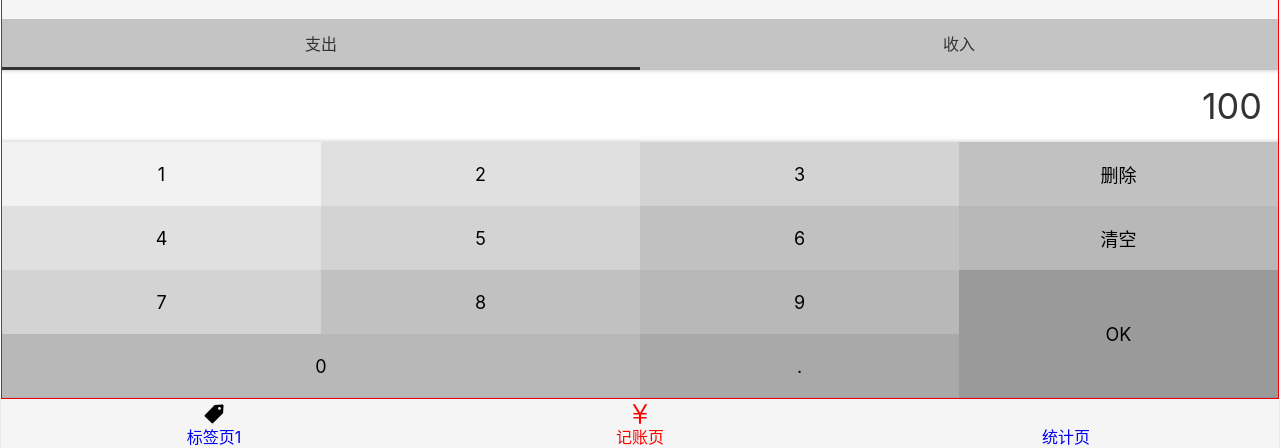
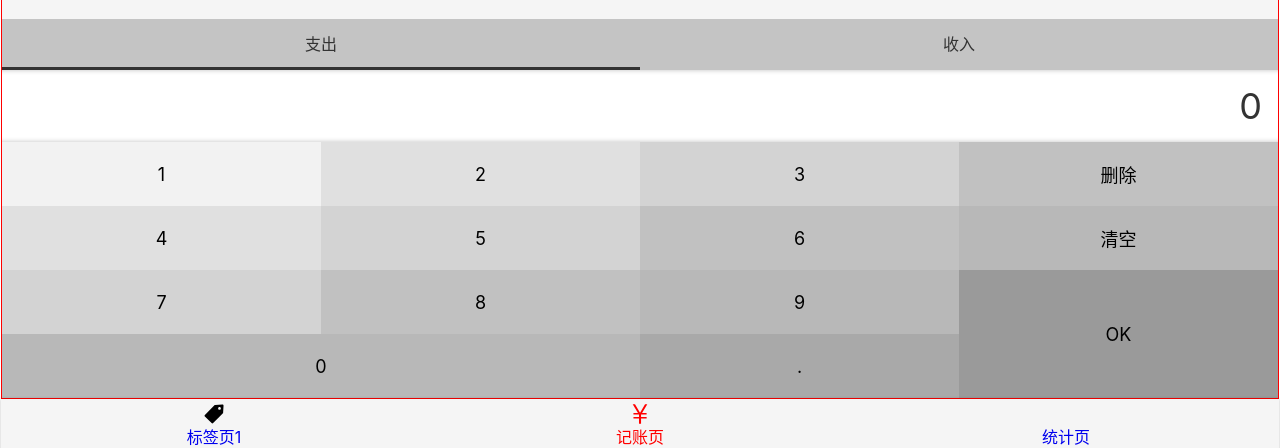
Before and after one commit to maqunchao/accoutMoney, a React app: page /#/money in a window 1280 px wide. Shown: the part 346-794 px from the top of the page. Built offline with nearby package versions, Linux system fonts and the light colour scheme.

Commit message:
money页面数字键盘点击事件

```diff
--- a/src/components/Nav.tsx
+++ b/src/components/Nav.tsx
@@ -1,5 +1,5 @@
 import styled from "styled-components";
-import { Link, NavLink } from "react-router-dom";
+import { NavLink } from "react-router-dom";
 import Icon from "./Icon";
 
 //treeShaking 不适用于require
--- a/src/views/Money.tsx
+++ b/src/views/Money.tsx
@@ -20,39 +20,9 @@ function Money() {
   return (
     <MyLayout>
       <TagsSection/>
-      <NoteSection>
-        <label>
-          <span>备注</span>
-          <input type="text" placeholder="在这里添加备注" />
-        </label>
-      </NoteSection>
-      <CategorySection>
-        <ul>
-          <li className="selected">支出</li>
-          <li>收入</li>
-        </ul>
-      </CategorySection>
-      <NumberPadSection>
-        <div className="output">
-          100
-        </div>
-        <div className="pad clearfix">
-          <button>1</button>
-          <button>2</button>
-          <button>3</button>
-          <button>删除</button>
-          <button>4</button>
-          <button>5</button>
-          <button>6</button>
-          <button>清空</button>
-          <button>7</button>
-          <button>8</button>
-          <button>9</button>
-          <button className="ok">OK</button>
-          <button className="zero">0</button>
-          <button className="dot">.</button>
-        </div>
-      </NumberPadSection>
+      <NoteSection/>
+      <CategorySection/>
+      <NumberPadSection/>
     </MyLayout>
   );
 }
--- a/src/views/Money/CategorySection.tsx
+++ b/src/views/Money/CategorySection.tsx
@@ -1,27 +1,77 @@
+import React, { useRef, useState } from "react";
 import styled from "styled-components";
 
-const CategorySection = styled.section`
+const Wrapper = styled.section`
   > ul {
-    display:flex;
+    display: flex;
     background: #c4c4c4;
     > li {
-      width:50%;
+      width: 50%;
       text-align: center;
-      padding:16px 0;
+      padding: 16px 0;
       position: relative;
-      &.selected::after{  //用&. 等于是被包含在li面 替换了  >li .selected
+      &.selected::after {
+        //用&. 等于是被包含在li面 替换了  >li .selected
         /* border-bottom: 10px solid #333; */
-        content:"";
-        display:block;
-        height:3px;
-        background:#333;
-        position:absolute;
-        bottom:0;
-        width:100%;  //使用绝对定位后, 需要给宽度, 否则没有宽度
-        left:0;
+        content: "";
+        display: block;
+        height: 3px;
+        background: #333;
+        position: absolute;
+        bottom: 0;
+        width: 100%; //使用绝对定位后, 需要给宽度, 否则没有宽度
+        left: 0;
       }
     }
   }
 `;
 
-export {CategorySection}
+const CategorySection: React.FC = () => {
+  const categoryMap = {'-':'支出','+':'收入' }
+  type Keys = keyof typeof categoryMap;
+  //const [categoryList] = useState<('-' | '+')[]>(['-', '+']);  //categoryList这个类型进行收缩到 只有-和+
+  const [categoryList] = useState<Keys[]>(['-', '+']);  //categoryList这个类型进行收缩到 只有-和+
+
+  const [category, setCategory] = useState("-");
+
+
+  return (
+    <Wrapper>
+      <ul>
+        {
+          categoryList.map(x => {
+            return(
+              <li
+              key={x}
+              className={category === x ? "selected" : ""}
+              onClick={() => {
+                setCategory(x);
+              }}
+            >
+              {categoryMap[x]}
+            </li>
+            )
+          })
+        }
+        {/* <li
+          className={category === "-" ? "selected" : ""}
+          onClick={() => {
+            setCategory("-");
+          }}
+        >
+          支出
+        </li>
+        <li
+          className={category === "+" ? "selected" : ""}
+          onClick={() => {
+            setCategory("+");
+          }}
+        >
+          收入
+        </li> */}
+      </ul>
+    </Wrapper>
+  );
+};
+
+export { CategorySection };
--- a/src/views/Money/NoteSection.tsx
+++ b/src/views/Money/NoteSection.tsx
@@ -1,24 +1,61 @@
+import React, { useRef, useState } from "react";
 import styled from "styled-components";
 
-
-const NoteSection = styled.section`
+const Wrapper = styled.section`
   background: #f5f5f5;
-  padding:10px 16px;
+  padding: 10px 16px;
   font-size: 14px;
   > label {
     display: flex;
     align-items: center;
-    >span {
+    > span {
       margin-right: 16px;
       white-space: nowrap;
     }
-    >input{
+    > input {
       display: block;
-      width:100%;
-      height:72px;
-      border:none;
+      width: 100%;
+      height: 72px;
+      border: none;
       background: none;
     }
   }
 `;
+
+//react的onChange会在输入每个字符的时候,就触发
+//HTML的onChange在你鼠标移走的时候触发, 早于onBulr
+
+
+const NoteSection: React.FC = () => {
+  const [note, setNote] = useState("");
+
+  //给input添加vaule和onChange方法变成受控组件,
+  // value={note}
+  // onChange={(e) => setNote(e.target.value)}
+
+  //非受控组件 defaultVaule, onbulr,在失去焦点时候获取值
+  const getNote = (value:string)=>{
+    console.log(value);
+    console.log("ref", refInput.current?.value);
+    setNote(value);
+  }
+
+  const refInput = useRef<HTMLInputElement>(null);
+
+  return (
+    <Wrapper>
+      <label>
+        <span>备注</span>
+        <input
+          type="text"
+          placeholder="在这里添加备注"
+          defaultValue={note}
+          onBlur={(e)=> {getNote(e.target.value)}}
+          ref={refInput}
+        />
+      </label>
+    </Wrapper>
+  );
+};
+
 export { NoteSection };
--- a/src/views/Money/NumberPadSection.tsx
+++ b/src/views/Money/NumberPadSection.tsx
@@ -1,56 +1,58 @@
+import React, { useRef, useState } from "react";
 import styled from "styled-components";
+import { Wrapper } from "./NumberPadSection/Wrapper";
+import { genertateOutput } from "./NumberPadSection/genertateOutput";
 
-const NumberPadSection = styled.section`
-  display: flex;
-  flex-direction: column;
-  > .output{
-    background: white;
-    font-size: 36px;
-    line-height: 72px;
-    text-align: right;
-    padding: 0 16px;
-    box-shadow: inset 0 -5px 5px -5px rgba(0,0,0,0.25),
-                inset 0 5px 5px -5px rgba(0,0,0,0.25);
 
+
+const NumberPadSection: React.FC = () => {
+  const [output, _setOutput] = useState("0");
+
+  //统一处理输入框数字长度问题, 并且长度为0时, 重置为0
+  const setOutput = (output:string)=>{
+    if(output.length > 16){
+      output = output.slice(0, 16);
+    } else if ( output.length === 0){
+      output = '0';
+    }
+    _setOutput(output)
   }
 
-  //&.是替换 父类选择器的简写
-  > .pad {
-    > button{
-      font-size:  18px; float:left; width:25%; height:64px; border: none;
-      &.ok{ height:128px; float:right }
-      &.zero{ width:50% }
+  const onClickButtonWrapper = (e: React.MouseEvent) => {
+    //as作为一个指定类型
+    // console.log("e", (e.target as HTMLButtonElement).textContent);
+    const text = (e.target as HTMLButtonElement).textContent;
+    if (text === null) {
+      return;
+    }
+    if('0123456789.'.split('').concat(['删除', '清空']).indexOf(text) >= 0){
+      genertateOutput(text, output);
 
-      &:nth-child(1){
-        background:#f2f2f2;
-      }
-      &:nth-child(2),
-      &:nth-child(5) {
-        background:#E0E0E0;
-      }
-      &:nth-child(3),
-      &:nth-child(6),
-      &:nth-child(9) {
-        background:#D3D3D3;
-      }
-      &:nth-child(4),
-      &:nth-child(7),
-      &:nth-child(10) {
-        background:#C1C1C1;
-      }
-      &:nth-child(8),
-      &:nth-child(11),
-      &:nth-child(13) {
-        background:#B8B8B8;
-      }
-      &:nth-child(12) {
-        background:#9A9A9A;
-      }
-      &:nth-child(14) {
-        background:#A9A9A9;
-      }
     }
-  }
-`;
+
+  };
+
+  return (
+    <Wrapper>
+      <div className="output">{output}</div>
+      <div className="pad clearfix" onClick={onClickButtonWrapper}>
+        <button>1</button>
+        <button>2</button>
+        <button>3</button>
+        <button>删除</button>
+        <button>4</button>
+        <button>5</button>
+        <button>6</button>
+        <button>清空</button>
+        <button>7</button>
+        <button>8</button>
+        <button>9</button>
+        <button className="ok">OK</button>
+        <button className="zero">0</button>
+        <button className="dot">.</button>
+      </div>
+    </Wrapper>
+  );
+};
 
 export { NumberPadSection };
--- /dev/null
+++ b/src/views/Money/NumberPadSection/Wrapper.tsx
@@ -0,0 +1,64 @@
+import styled from 'styled-components'
+
+const Wrapper = styled.section`
+  display: flex;
+  flex-direction: column;
+  > .output {
+    background: white;
+    font-size: 36px;
+    line-height: 72px;
+    text-align: right;
+    padding: 0 16px;
+    box-shadow: inset 0 -5px 5px -5px rgba(0, 0, 0, 0.25),
+      inset 0 5px 5px -5px rgba(0, 0, 0, 0.25);
+  }
+
+  //&.是替换 父类选择器的简写
+  > .pad {
+    > button {
+      font-size: 18px;
+      float: left;
+      width: 25%;
+      height: 64px;
+      border: none;
+      &.ok {
+        height: 128px;
+        float: right;
+      }
+      &.zero {
+        width: 50%;
+      }
+
+      &:nth-child(1) {
+        background: #f2f2f2;
+      }
+      &:nth-child(2),
+      &:nth-child(5) {
+        background: #e0e0e0;
+      }
+      &:nth-child(3),
+      &:nth-child(6),
+      &:nth-child(9) {
+        background: #d3d3d3;
+      }
+      &:nth-child(4),
+      &:nth-child(7),
+      &:nth-child(10) {
+        background: #c1c1c1;
+      }
+      &:nth-child(8),
+      &:nth-child(11),
+      &:nth-child(13) {
+        background: #b8b8b8;
+      }
+      &:nth-child(12) {
+        background: #9a9a9a;
+      }
+      &:nth-child(14) {
+        background: #a9a9a9;
+      }
+    }
+  }
+`;
+
+export {Wrapper};
--- /dev/null
+++ b/src/views/Money/NumberPadSection/genertateOutput.tsx
@@ -0,0 +1,39 @@
+import React from 'react';
+
+type InputString = '0' | '1' | '2' | '3' | '4' | '5' | '6' | '7' | '8' | '9' | '.' | '删除' | '清空';
+
+const genertateOutput = (text:string, output = '0') =>{
+    switch (text) {
+        case "0":
+        case "1":
+        case "2":
+        case "3":
+        case "4":
+        case "5":
+        case "6":
+        case "7":
+        case "8":
+        case "9":
+          if(output === '0'){
+            return text;
+          } else{
+            return text + output;
+          }
+        case ".":
+          if(output.indexOf('.') >= 0) { return output;}
+          return output + '.';
+        case "清空":
+          return '';
+        case "删除":
+          if(output.length === 1){
+            return '';
+          } else {
+            return output.slice(0 , -1);
+          }
+        default:
+          return '';
+
+      }
+}
+
+export { genertateOutput};
--- a/src/views/Money/TagsSection.tsx
+++ b/src/views/Money/TagsSection.tsx
@@ -60,6 +60,11 @@ const TagsSection: React.FC = (props) => {
       setSelectedTags([...selectedTags, tag]);
     }
   };
+  //抽取className, 做选中处理
+  const getClass = (tag:string)=>{
+    return selectedTags.indexOf(tag) >= 0 ? "selected" : "";
+  }
+
   return (
     <Wrapper>
       <ol>
@@ -69,9 +74,7 @@ const TagsSection: React.FC = (props) => {
             onClick={() => {
               onToggleTag(tag);
             }}
-            className={
-              selectedTags.indexOf(tag) >= 0 ? "selected" : ""
-            }
+            className={getClass(tag)}
           >
             {tag}
           </li>
```
